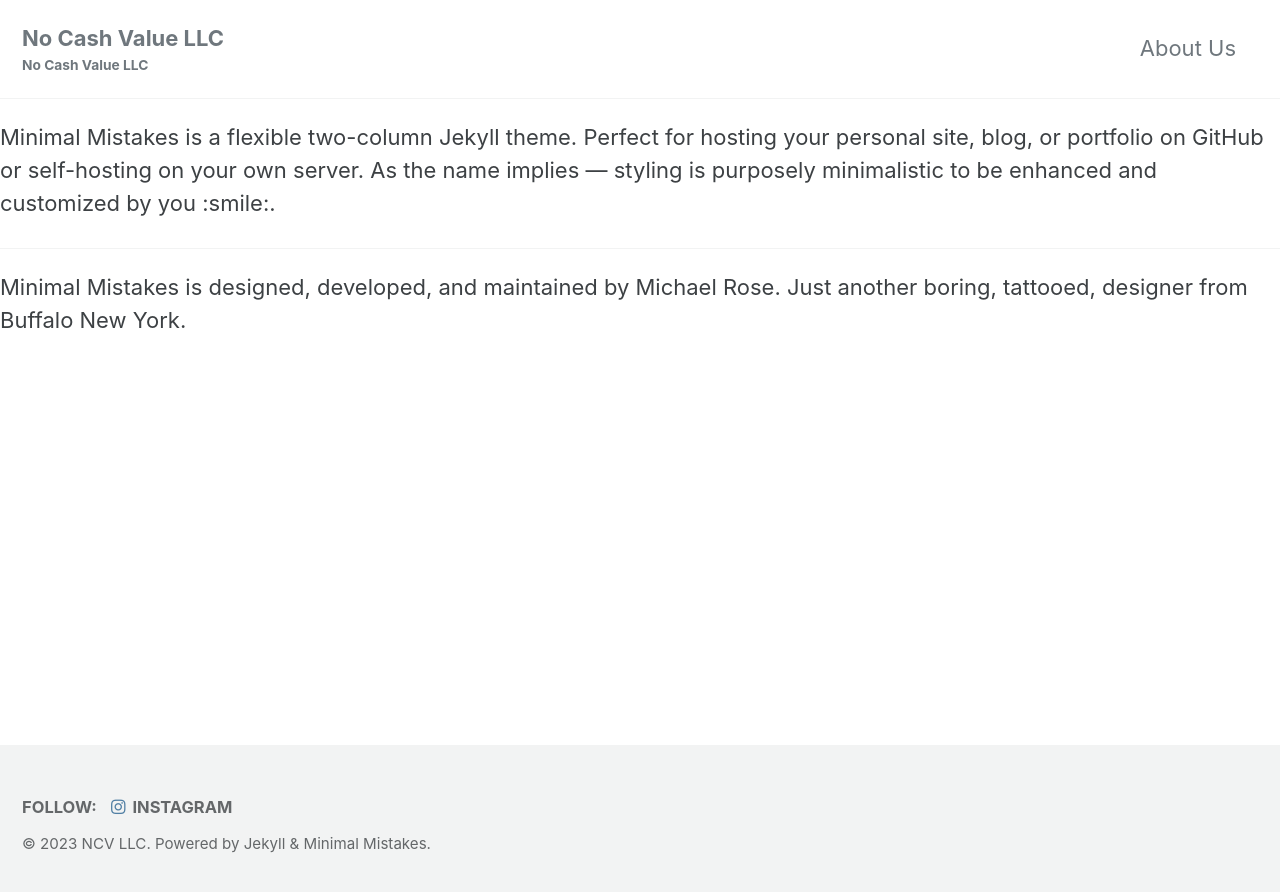
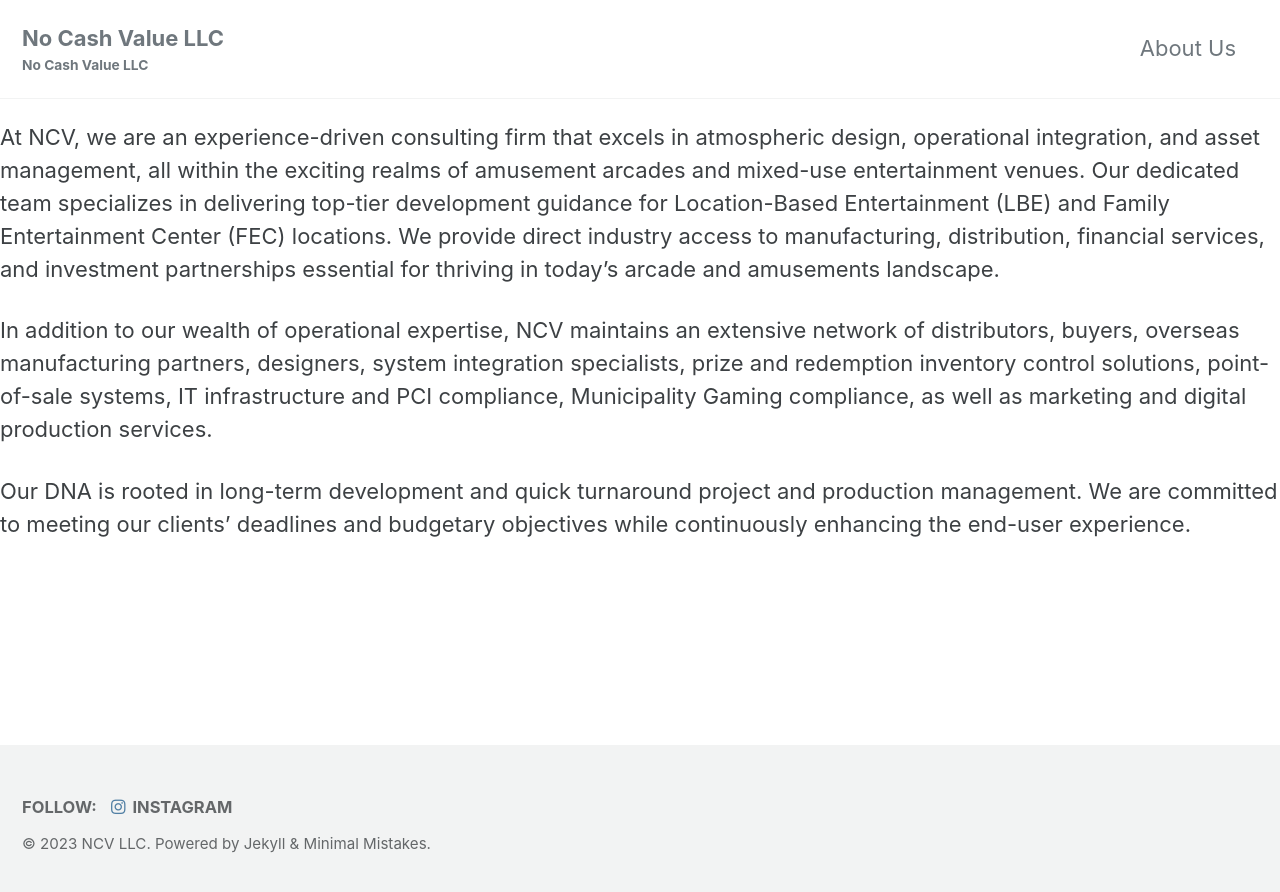
Before and after one commit to cdigitaldetroit/NCVLLC, a Jekyll site: the page built from _pages/about.md, in a window 1280 px wide. Shown: the top 892 px of the page. Built offline with Jekyll 4.4.1, drawn with Linux system fonts in a browser that asks for light colours; cached includes are drawn as plain includes; our own code applies the rules of GitHub Pages for plain Markdown files.

Commit message:
First draft

```diff
--- a/_pages/about.md
+++ b/_pages/about.md
@@ -6,9 +6,8 @@ last_modified_at: 2022-05-27T11:59:26-04:00
 toc: true
 ---
 
-Minimal Mistakes is a flexible two-column Jekyll theme. Perfect for hosting your personal site, blog, or portfolio on GitHub or self-hosting on your own server. As the name implies --- styling is purposely minimalistic to be enhanced and customized by you :smile:.
+At NCV, we are an experience-driven consulting firm that excels in atmospheric design, operational integration, and asset management, all within the exciting realms of amusement arcades and mixed-use entertainment venues. Our dedicated team specializes in delivering top-tier development guidance for Location-Based Entertainment (LBE) and Family Entertainment Center (FEC) locations. We provide direct industry access to manufacturing, distribution, financial services, and investment partnerships essential for thriving in today's arcade and amusements landscape.
 
+In addition to our wealth of operational expertise, NCV maintains an extensive network of distributors, buyers, overseas manufacturing partners, designers, system integration specialists, prize and redemption inventory control solutions, point-of-sale systems, IT infrastructure and PCI compliance, Municipality Gaming compliance, as well as marketing and digital production services.
 
----
-
-Minimal Mistakes is designed, developed, and maintained by Michael Rose. Just another boring, tattooed, designer from Buffalo New York.
+Our DNA is rooted in long-term development and quick turnaround project and production management. We are committed to meeting our clients' deadlines and budgetary objectives while continuously enhancing the end-user experience.
```
